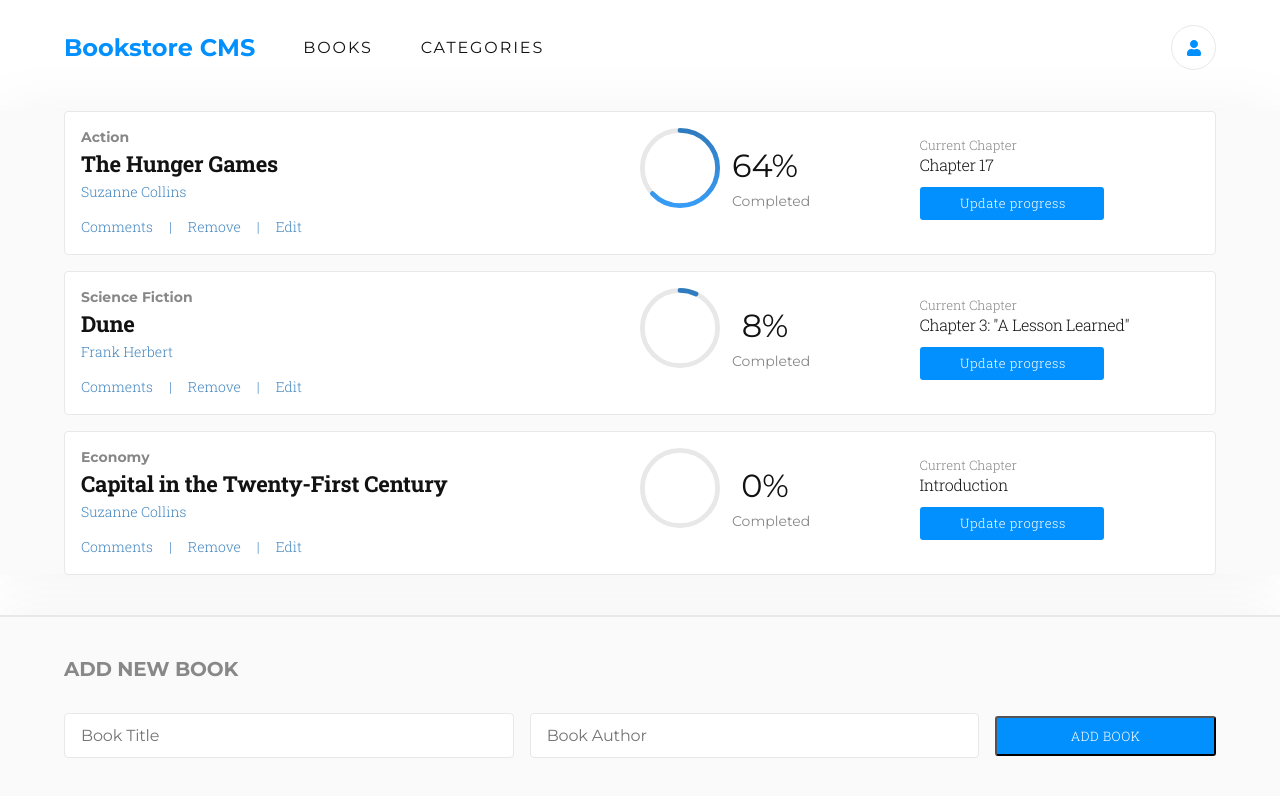
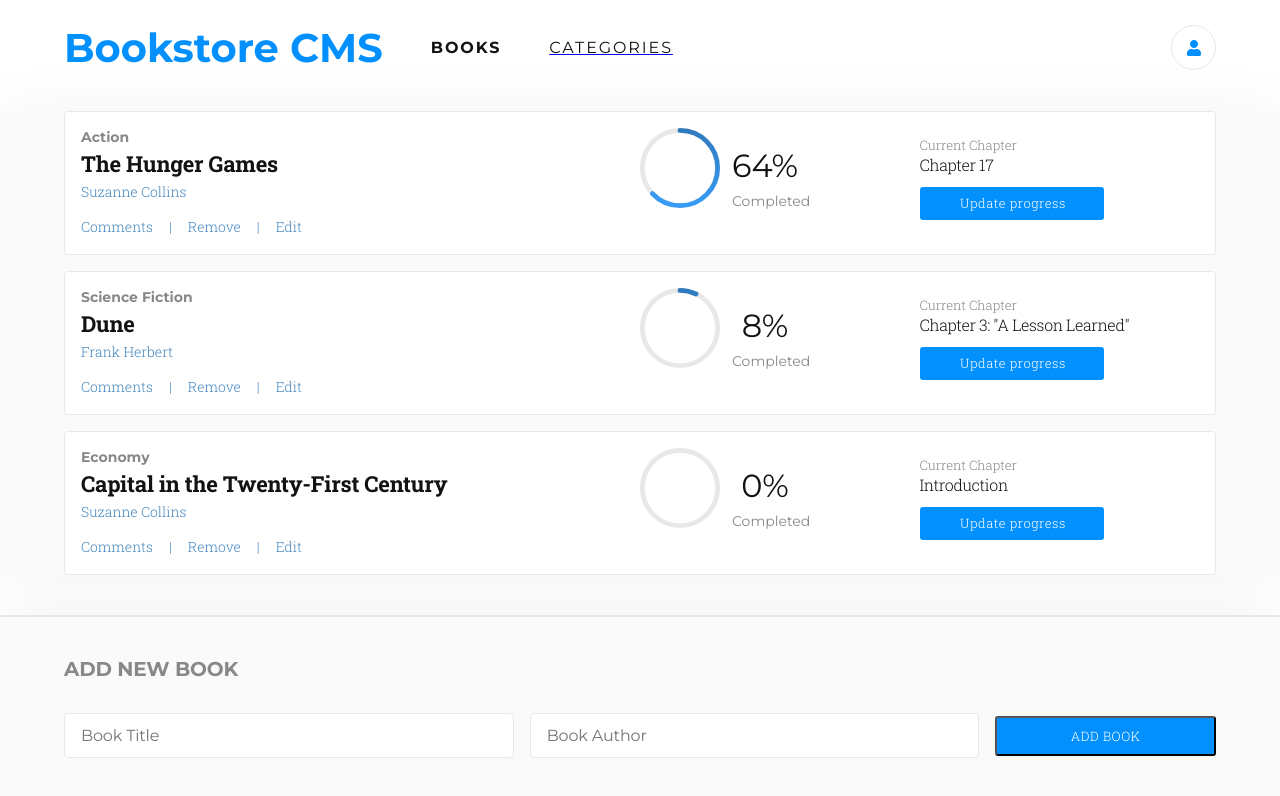
Before and after one commit to mavericksbalitaan/bookstore, a React (Create React App) app: page / in a window 1280 px wide. Shown: the top 796 px of the page. Built offline with nearby package versions, Linux system fonts and the light colour scheme.

Commit message:
Add navlink styles

```diff
--- a/src/components/Header.js
+++ b/src/components/Header.js
@@ -4,19 +4,23 @@ import { FaUser } from 'react-icons/fa';
 import '../scss/Header.scss';
 
 function Header() {
+  const navLinkStyles = ({ isActive }) => ({
+    fontWeight: isActive ? 'bold' : 'normal',
+    textDecoration: isActive ? 'none' : 'underline',
+  });
   return (
     <section className="headerWrapper">
       <div className="headerContainer">
-        <span className="Bookstore-CMS">Bookstore CMS</span>
+        <span className="bookstore-CMS">Bookstore CMS</span>
         <NavLink
           to="/"
-          className={(isActive) => `nav-link${!isActive ? ' unselected' : ''}`}
+          style={navLinkStyles}
         >
           <span className="books">BOOKS</span>
         </NavLink>
         <NavLink
           to="categories"
-          className={(isActive) => `nav-link${!isActive ? ' unselected' : ''}`}
+          style={navLinkStyles}
         >
           <span className="categories">CATEGORIES</span>
         </NavLink>
--- a/src/scss/App.scss
+++ b/src/scss/App.scss
@@ -17,7 +17,6 @@ $border-check: 1px solid crimson;
   box-sizing: border-box;
   margin: 0;
   padding: 0;
-  text-decoration: none;
 }
 
 html {
--- a/src/scss/Header.scss
+++ b/src/scss/Header.scss
@@ -16,7 +16,7 @@
   margin: 0 0.5rem;
 }
 
-.Bookstore-CMS {
+.bookstore-CMS {
   padding: 0.5rem 0 0.5rem 0.5rem;
   font-family: 'Montserrat', sans-serif;
   font-size: 1.5rem;
@@ -86,9 +86,7 @@
     margin: 0 2rem 0 3rem;
     font-family: 'Montserrat', sans-serif;
     font-size: 1rem;
-    font-weight: normal;
     font-stretch: normal;
-    font-style: normal;
     line-height: normal;
     letter-spacing: 1.9px;
     color: var(--black-two);
@@ -97,9 +95,7 @@
   .categories {
     font-family: 'Montserrat', sans-serif;
     font-size: 1rem;
-    font-weight: normal;
     font-stretch: normal;
-    font-style: normal;
     line-height: normal;
     letter-spacing: 1.9px;
     color: var(--black-two);
```
